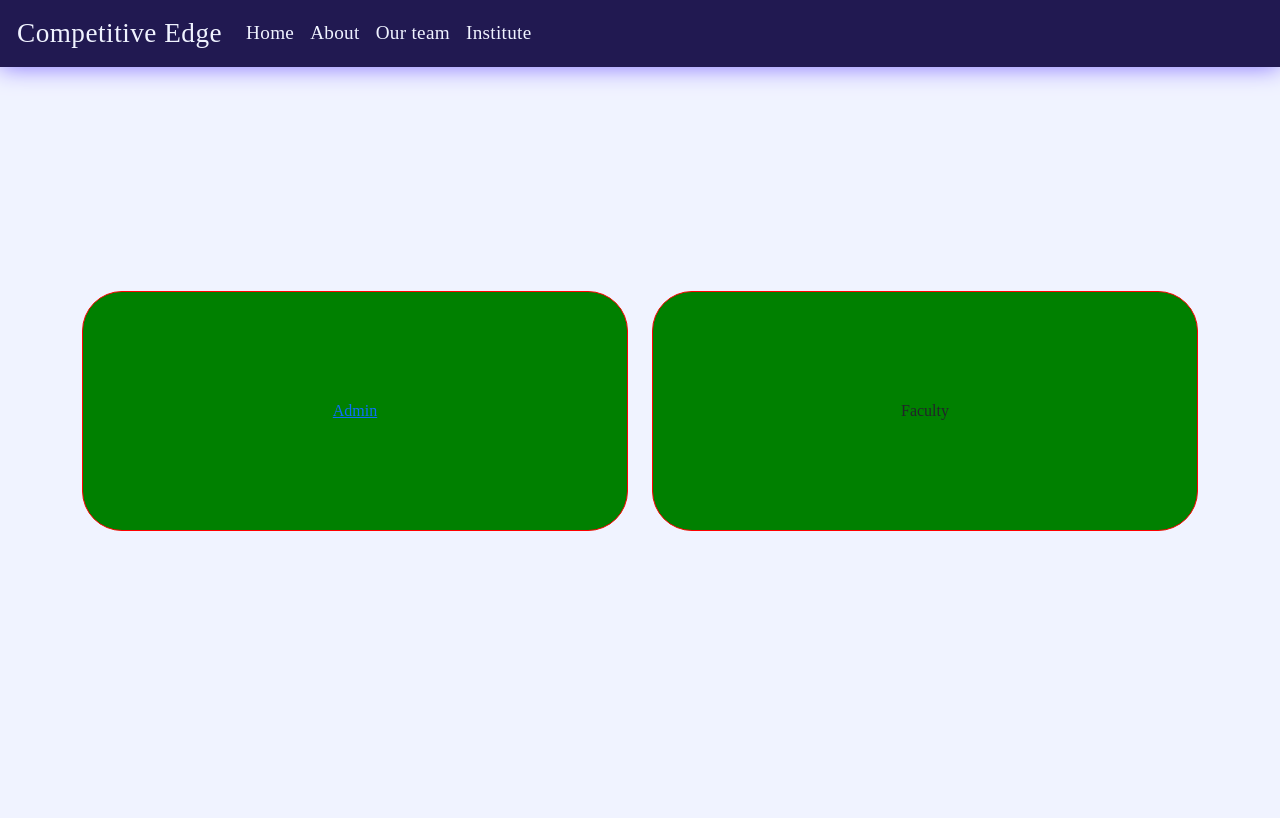
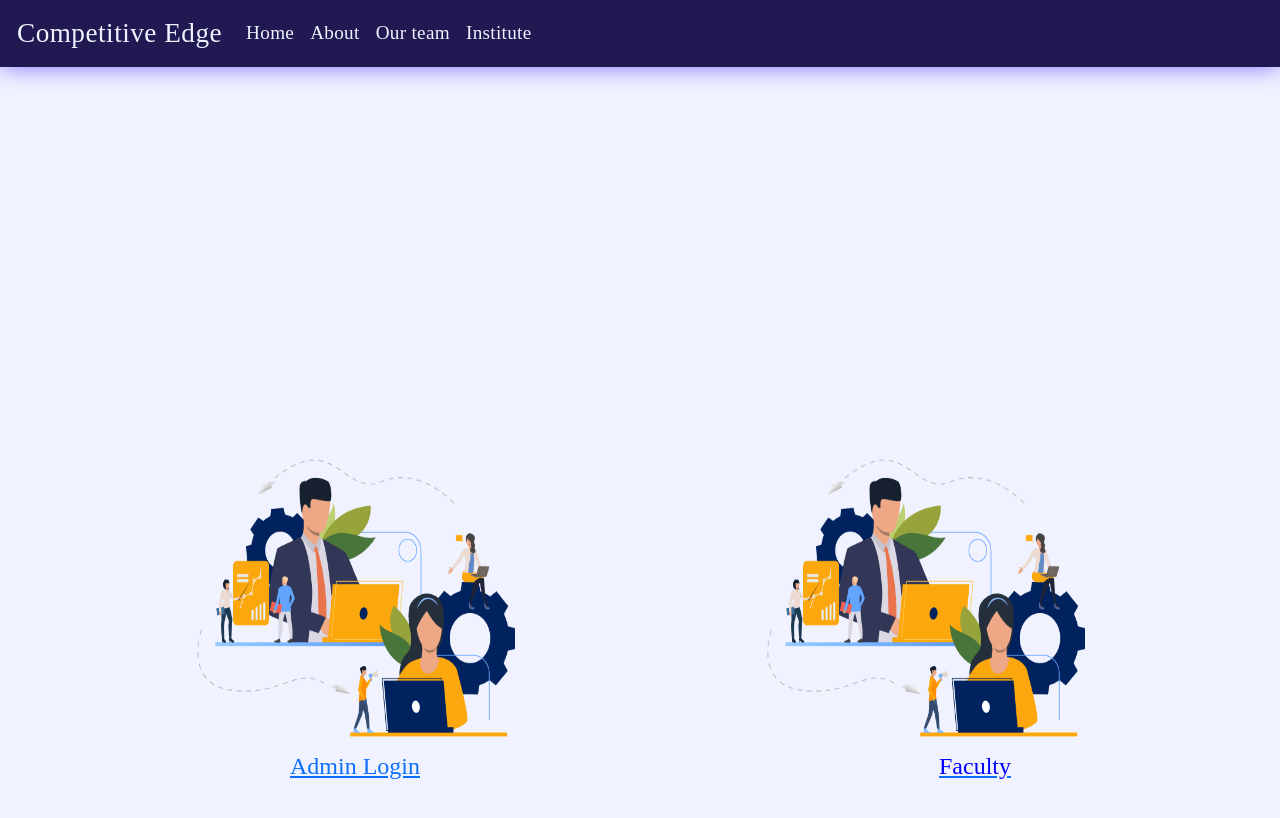
Before and after one commit to BiplabGanguly/competitiveEdge, a React (Create React App) app: page /Institute in a window 1280 px wide. Shown: the top 818 px of the page. Built offline with nearby package versions, Linux system fonts and the light colour scheme.

Commit message:
Add images in institute Section.

```diff
--- a/package.json
+++ b/package.json
@@ -35,5 +35,9 @@
       "last 1 firefox version",
       "last 1 safari version"
     ]
+  },
+  "devDependencies": {
+    "@babel/plugin-proposal-private-property-in-object": "^1.0.0",
+    "webpack-dev-server": "^4.15.1"
   }
 }
--- a/src/Css/instituteStyle.css
+++ b/src/Css/instituteStyle.css
@@ -1,19 +1,174 @@
- .col-md-6{
+.col-md-6{
     height: 30vh;
     margin-bottom: 2vh;
 }
 
 .adminsection{
-    border: 1px solid red;
-    background-color: green;
+    /* border: 2px solid rgb(26, 26, 121); */
+    background-color: transparent;
     max-width: auto;
-    height: 30vh;
+    height: 80vh;
+    display: flex;
+    flex-wrap: wrap;
+    justify-content: center;
+    align-items: center;
+    /* border-radius: 10vh; */
+    /* box-shadow: 10px 8px 10px 5px  #40328d */
+}
+
+/* .innerDiv1{
+    border: 2px solid rgb(26, 26, 121);
+    height: 10vh;
+    position: relative;
+    top: 100px;
+    left: 60px;
+    display: flex;
+    border-radius: 5vh;
+    width: 200px;
+    background-color: transparent;
+    margin-bottom: 20px;
+} */
+
+/* .col-md-12{
+    height: 10rem;
+    width: 10rem;
+
+
+
+} */
+
+.img-fluid{
+    height: 20rem;
+    width: 20rem;
+}
+
+.admin.adminlogin{
+    text-decoration: none;
+}
+
+
+ /* .innerDiv1 {
+   height: 40px;
+   width: 200px;
+   border: 2px solid rgb(26,26,121);
+   position: relative;
+   top: 110px;
+   left: 50px;
+   display: flex;
+   border-radius: 2vh;
+ } */
+
+    /* .innerDiv1 {
+        border: 2px solid rgb(26, 26, 121);
+        height: 10vh;
+        width: 200px;
+        margin: 20px;
+        position: relative;
+        flex-wrap: wrap;
+        top: 100px;
+        box-sizing: border-box;
+
+    } */
+
+
+.innerDiv2{
+    border: 2px solid rgb(26, 26, 121);
+    height: 40px;
+    position: relative;
+    top: 100px;
+    right: 45px;
+    display: flex;
+    border-radius: 5vh;
+    width: 200px;
+    background-color: transparent;
+    margin-bottom: 20px;
+    box-shadow: 10px 8px 10px 5px  #988dd4
+}
+
+
+
+.innerDiv3{
+    border: 2px solid rgb(26, 26, 121);
+    height: 40px;
+    border-radius: 5vh;
+    width: 200px;
+    position: relative;
+    top: 30px;
+    left: 160px;
+    display: flex;
+    background-color: transparent;
+    box-shadow: 10px 8px 10px 5px  #988dd4
+}
+
+.innerDiv4{
+    border: 2px solid rgb(26, 26, 121);
+    height:40px ;
+    position: relative;
+    top: 100px;
+    right: 155px;
+    display: flex;
+    border-radius: 5vh;
+    width: 200px;
+    background-color: transparent;
+    margin-bottom: 20px;
+    box-shadow: 10px 8px 10px 5px  #988dd4
+}
+
+@media only screen and(max-width: 1200px){
+    [class*= "adminsection"]{
+        margin-top: 5vh;
+    }
+}
+
+.Adminimg{
+    width: 100px;
+    height: 100px;
     display: flex;
     justify-content: center;
-    align-items: center;
-    border-radius: 5vh;
+    position: relative;
+    bottom: 80px;
+    left: 70px;
+    padding: 2px;
+    margin: 5px;
+
+
+
+    /* max-width: auto;
+    height: 100px;
+    display: flex; */
+
+
+    margin-top: 0px;
+
+
+
+
 
 }
+
+.facultimg{
+    width: 100px;
+    height: 100px;
+    display: flex;
+    justify-content: center;
+    position: relative;
+    bottom: 80px;
+    left: 10px;
+    padding: 2px;
+    margin: 5px;
+
+}
+
+.faculty{
+    color: blue;
+    position: relative;
+    left: 50px;
+}
+
+
+
+
+
 .instituterow{
     margin-top: 28vh;
 
--- a/src/containers/Institute.jsx
+++ b/src/containers/Institute.jsx
@@ -1,6 +1,7 @@
 import React from "react";
 import { Link } from "react-router-dom";
 import "../Css/instituteStyle.css";
+import aboutimg from "../Public/about.png";
 
 function Institute() {
   return (
@@ -9,12 +10,35 @@ function Institute() {
         <div className="row instituterow">
           <div className="col-md-6">
             <div className="adminsection">
-              <Link to="/admin-login">Admin</Link>
+              <div className="row">
+                <div className="col-md-12">
+                <img src={aboutimg} alt="about" className="img-fluid" />
+                  <Link to="/admin-login">
+                    <div className="admin">
+                      <h4> Admin Login </h4>
+                    </div>
+                  </Link>
+                </div>
+              </div>
             </div>
           </div>
+
           <div className="col-md-6">
-            <div className="adminsection">Faculty</div>
+            <div className="adminsection">
+              <div className="row">
+                <div className="col-md-12">
+                <img src={aboutimg} alt="about" className="img-fluid" />
+                  <Link to="/Faculty_Login">
+                    <div className="faculty">
+                      <h4> Faculty</h4>
+                    </div>
+                  </Link>
+                </div>
+              </div>
+            </div>
           </div>
+
+
         </div>
       </div>
     </>
```
Also changed, not shown: src/containers/About.jsx (+15 -15 lines), src/containers/FacultyLogin.jsx (added, +11 -0 lines), src/Public/Admin_Logo.png (added), 1 other file (tests, documents, lock files or other folders).
